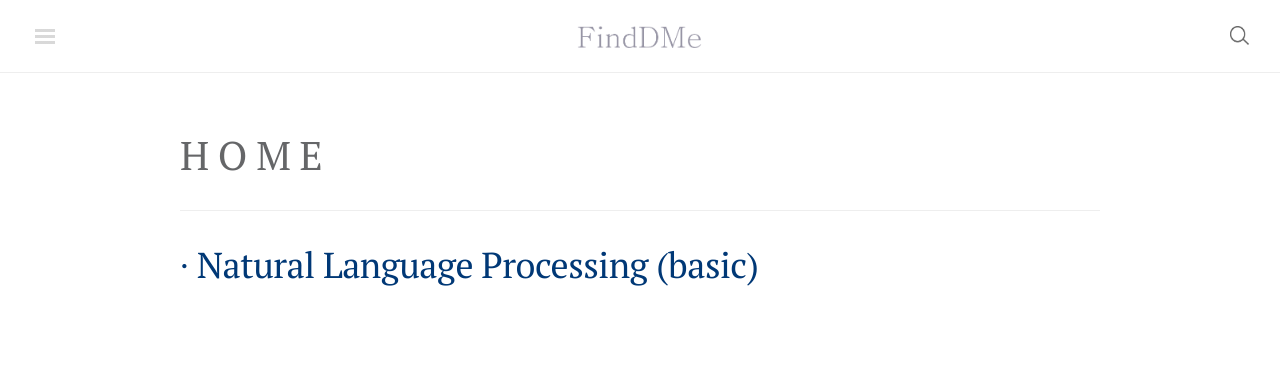
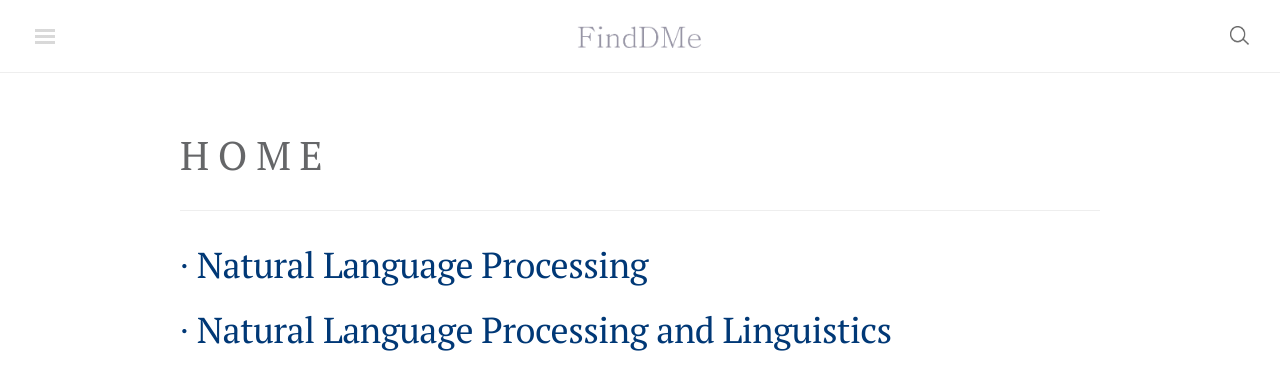
Before and after one commit to finddme/finddme.github.io, a Jekyll site: the page built from blog/home.html, in a window 1280 px wide. Shown: the top 390 px of the page. Built offline with Jekyll 4.4.1, drawn with Linux system fonts in a browser that asks for light colours; nearby versions of some CDN libraries; comment, search, counter and statistics services are not loaded.

Commit message:
Update _config.yml

```diff
--- a/_config.yml
+++ b/_config.yml
@@ -63,8 +63,10 @@ nav:
 newhomenav:
   #Home:
     #- '/'
-  ∙ Natural Language Processing (basic):
-    - '/blog/nlp_basic/'
+  ∙ Natural Language Processing:
+    - '/blog/nlp/'
+  ∙ Natural Language Processing and Linguistics:
+    - '/blog/nlp_linguistics/'
   #TAGS:
    # - '/blog/tags/'
   #Contents:
```
